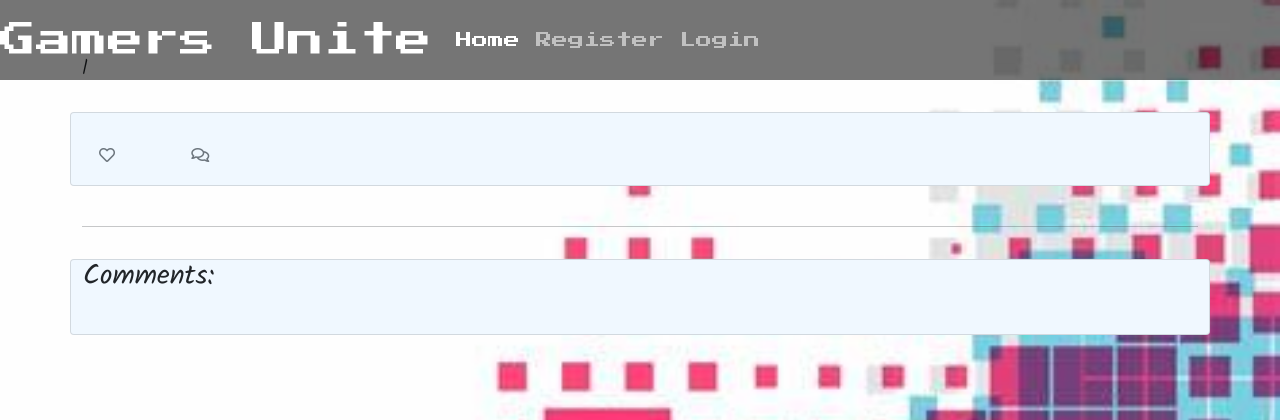
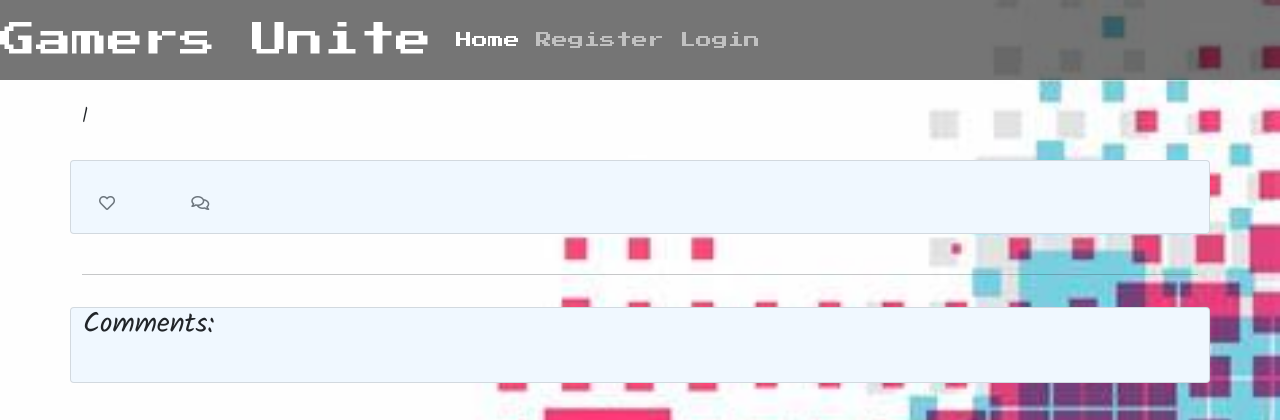
Before and after one commit to Dylan097/gamers-unite, a Django app: template templates/post_detail.html in a window 1280 px wide. Shown: the top 420 px of the page. Run offline with Django 3.2, Linux system fonts and the light colour scheme; the template is opened without the code that fills it, so the values that code supplies are empty; some libraries are stand-ins or nearby versions.

Commit message:
Add margin top to account for fixed header and remove hidden picture at smaller than medium screen

```diff
--- a/templates/post_detail.html
+++ b/templates/post_detail.html
@@ -4,7 +4,7 @@
 
 <div class="masthead">
     <div class="container">
-        <div class="row g-0">
+        <div class="row g-0 mt-5">
             <div class="col-md-6 masthead-text">
                 <!-- The title of the post -->
                 <h1 class="post-title">{{ post.title }}
@@ -14,7 +14,7 @@
                     {{ post.author }} | {{ post.created_on }}
                 </p>
             </div>
-            <div class="d-none d-md-block col-md-6 masthead-image">
+            <div class="d-md-block col-md-6 masthead-image">
                 {% if not "placeholder" in post.featured_image.url %}
                 <img src="{{ post.featured_image.url }}" width="100%">
                 {% endif %}
```
